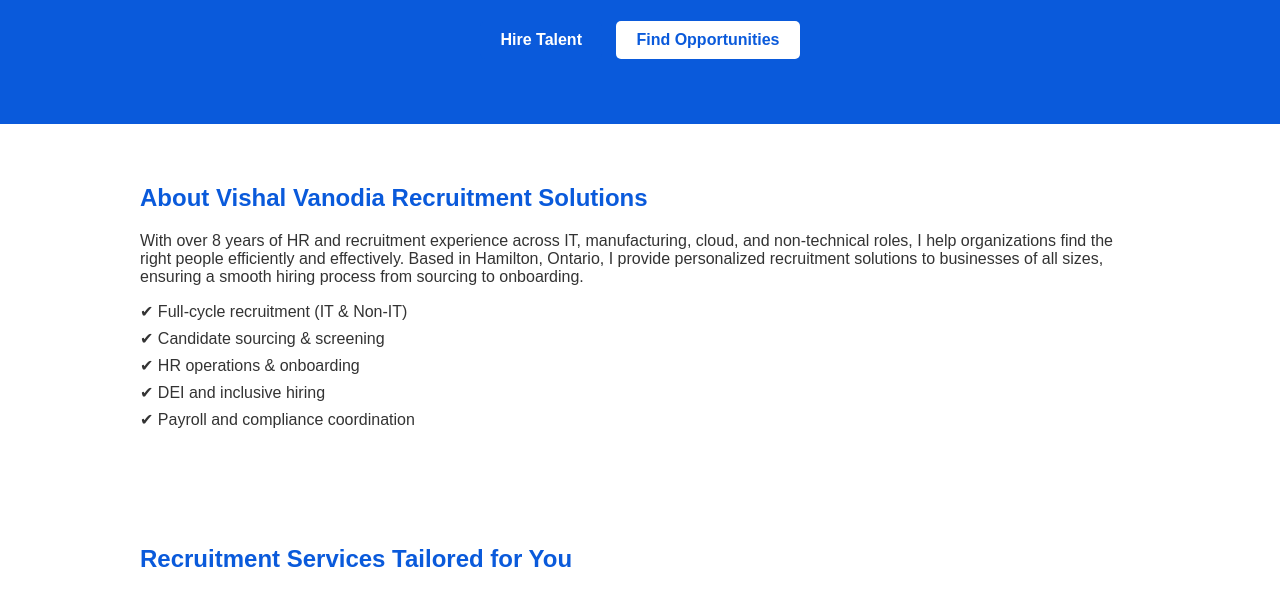
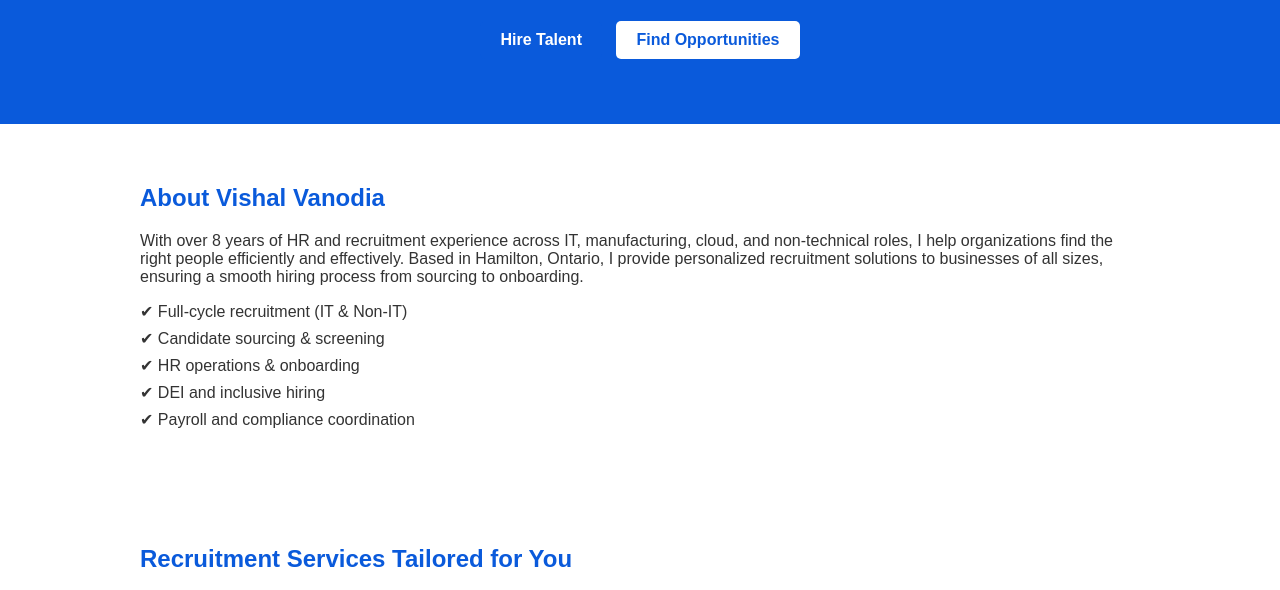
Before and after one commit to vishalvanodia/hirewithvishal, a plain HTML site: page index.html in a window 1280 px wide. Shown: the part 185-775 px from the top of the page. Drawn offline with Linux system fonts and the light colour scheme.

Commit message:
Update index.html

```diff
--- a/index.html
+++ b/index.html
@@ -28,7 +28,7 @@
   </header>
 
   <section id="about">
-    <h2>About Vishal Vanodia Recruitment Solutions</h2>
+    <h2>About Vishal Vanodia</h2>
     <p>With over 8 years of HR and recruitment experience across IT, manufacturing, cloud, and non-technical roles, I help organizations find the right people efficiently and effectively. Based in Hamilton, Ontario, I provide personalized recruitment solutions to businesses of all sizes, ensuring a smooth hiring process from sourcing to onboarding.</p>
     <ul>
       <li>✔ Full-cycle recruitment (IT & Non-IT)</li>
```
